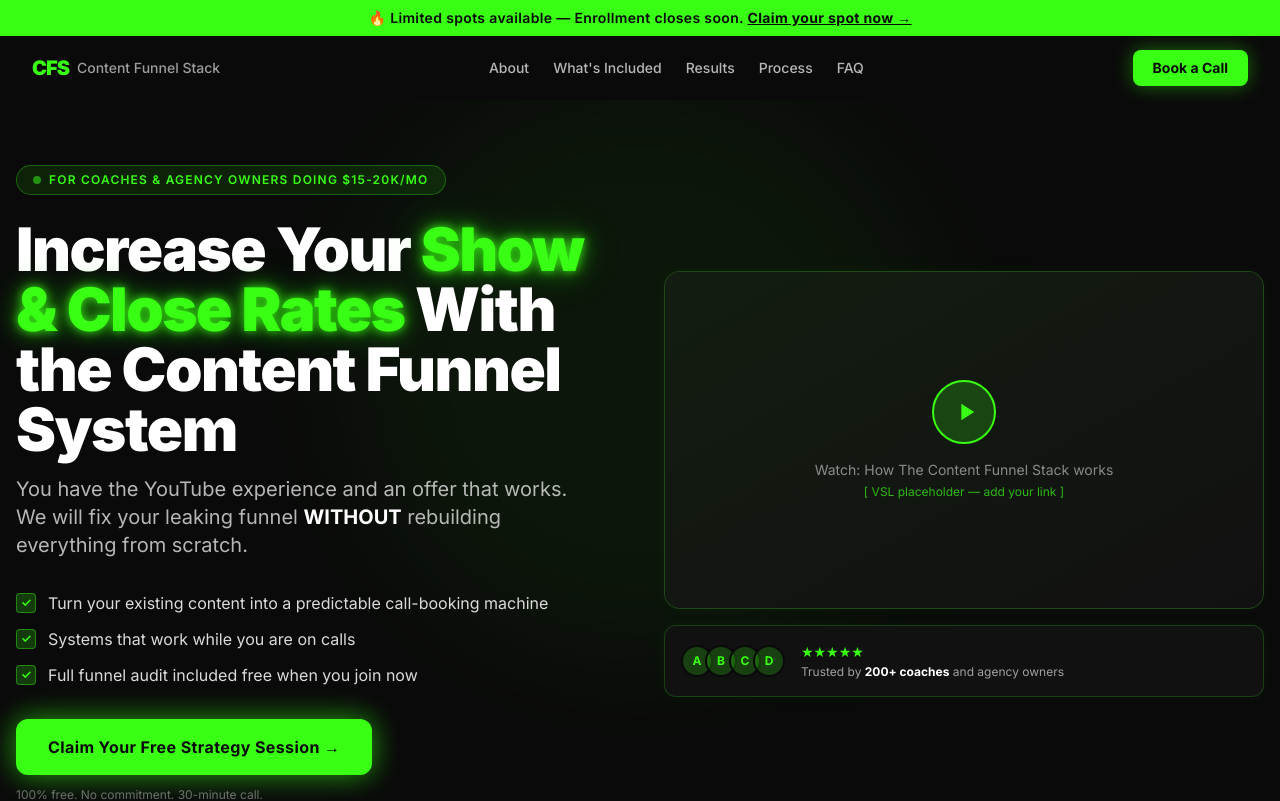
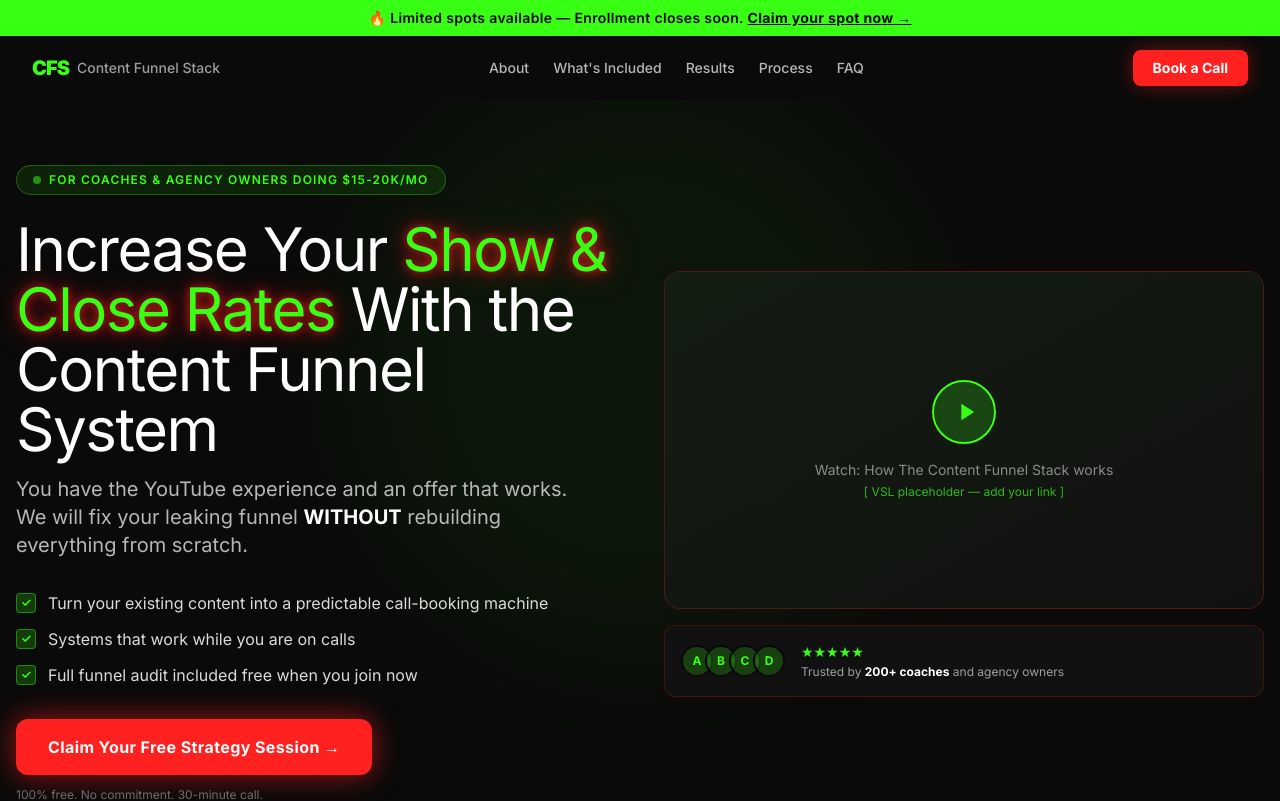
Before and after one commit to mikeyxanthony/content-funnel-stack, a Next.js app: page / in a window 1280 px wide. Shown: the top 801 px of the page. Built offline with nearby package versions, Linux system fonts and the light colour scheme.

Commit message:
feat: update typography (Inter Regular headings, Instrument Serif italic), red accent, ASCII background overlay

```diff
--- a/src/app/globals.css
+++ b/src/app/globals.css
@@ -8,22 +8,36 @@ body {
   background-color: #0A0A0A;
   color: #ffffff;
   font-family: Inter, system-ui, sans-serif;
-  background-image: linear-gradient(rgba(57,255,20,0.04) 1px, transparent 1px), linear-gradient(90deg, rgba(57,255,20,0.04) 1px, transparent 1px);
+  background-image: linear-gradient(rgba(255,32,32,0.03) 1px, transparent 1px), linear-gradient(90deg, rgba(255,32,32,0.03) 1px, transparent 1px);
   background-size: 40px 40px;
 }
+
+/* Heading typography — Inter Regular */
+h1, h2, h3, h4, h5, h6 {
+  font-family: 'Inter', system-ui, sans-serif;
+  font-weight: 400 !important;
+  letter-spacing: -0.01em;
+}
+
+/* Italic / highlighted text — Instrument Serif */
+em, i, .serif {
+  font-family: 'Instrument Serif', Georgia, serif;
+  font-style: italic;
+}
+
 ::-webkit-scrollbar { width: 6px; }
 ::-webkit-scrollbar-track { background: #0A0A0A; }
-::-webkit-scrollbar-thumb { background: #39FF14; border-radius: 3px; }
+::-webkit-scrollbar-thumb { background: #FF2020; border-radius: 3px; }
 
-.neon-glow { text-shadow: 0 0 10px rgba(57,255,20,0.8), 0 0 20px rgba(57,255,20,0.5), 0 0 40px rgba(57,255,20,0.3); }
-.neon-border { border: 1px solid rgba(57,255,20,0.2); box-shadow: 0 0 15px rgba(57,255,20,0.05); }
-.neon-btn { background: #39FF14; color: #0A0A0A; font-weight: 700; transition: all 0.2s; box-shadow: 0 0 20px rgba(57,255,20,0.4); display: inline-block; }
-.neon-btn:hover { background: #4fff2a; box-shadow: 0 0 30px rgba(57,255,20,0.6); transform: translateY(-1px); }
+.neon-glow { text-shadow: 0 0 10px rgba(255,32,32,0.8), 0 0 20px rgba(255,32,32,0.5), 0 0 40px rgba(255,32,32,0.3); }
+.neon-border { border: 1px solid rgba(255,32,32,0.2); box-shadow: 0 0 15px rgba(255,32,32,0.05); }
+.neon-btn { background: #FF2020; color: #ffffff; font-weight: 700; transition: all 0.2s; box-shadow: 0 0 20px rgba(255,32,32,0.4); display: inline-block; }
+.neon-btn:hover { background: #ff3d3d; box-shadow: 0 0 30px rgba(255,32,32,0.6); transform: translateY(-1px); }
 
 @keyframes fadeInUp { from { opacity: 0; transform: translateY(24px); } to { opacity: 1; transform: translateY(0); } }
 .animate-fade-in-up { animation: fadeInUp 0.6s ease-out forwards; }
 
-@keyframes pulse-glow { 0%, 100% { box-shadow: 0 0 20px rgba(57,255,20,0.4); } 50% { box-shadow: 0 0 40px rgba(57,255,20,0.7), 0 0 80px rgba(57,255,20,0.3); } }
+@keyframes pulse-glow { 0%, 100% { box-shadow: 0 0 20px rgba(255,32,32,0.4); } 50% { box-shadow: 0 0 40px rgba(255,32,32,0.7), 0 0 80px rgba(255,32,32,0.3); } }
 .pulse-glow { animation: pulse-glow 2.5s ease-in-out infinite; }
 
 @keyframes marquee { 0% { transform: translateX(0); } 100% { transform: translateX(-50%); } }
--- a/src/app/layout.tsx
+++ b/src/app/layout.tsx
@@ -1,5 +1,6 @@
 import type { Metadata } from "next";
 import "./globals.css";
+import AsciiBackground from "@/components/AsciiBackground";
 
 export const metadata: Metadata = {
   title: "The Content Funnel Stack | Increase Your Show & Close Rates",
@@ -12,9 +13,17 @@ export default function RootLayout({ children }: { children: React.ReactNode })
       <head>
         <link rel="preconnect" href="https://fonts.googleapis.com" />
         <link rel="preconnect" href="https://fonts.gstatic.com" crossOrigin="anonymous" />
-        <link href="https://fonts.googleapis.com/css2?family=Inter:wght@400;500;600;700;800;900&display=swap" rel="stylesheet" />
+        <link
+          href="https://fonts.googleapis.com/css2?family=Inter:wght@400;500;600;700;800;900&family=Instrument+Serif:ital@0;1&display=swap"
+          rel="stylesheet"
+        />
       </head>
-      <body className="antialiased bg-[#0A0A0A] text-white">{children}</body>
+      <body className="antialiased bg-[#0A0A0A] text-white">
+        <AsciiBackground />
+        <div className="relative" style={{ zIndex: 1 }}>
+          {children}
+        </div>
+      </body>
     </html>
   );
 }
--- /dev/null
+++ b/src/components/AsciiBackground.tsx
@@ -0,0 +1,31 @@
+const CHARS = "01 /\\ <> {} [] ~~ ** .. ?? @# $& 10 \\/ >< ][ !. ";
+const ROW = CHARS.repeat(18);
+const ROWS = Array.from({ length: 55 }, () => ROW);
+
+export default function AsciiBackground() {
+  return (
+    <div
+      aria-hidden="true"
+      className="fixed inset-0 overflow-hidden pointer-events-none select-none"
+      style={{ zIndex: 0 }}
+    >
+      <pre
+        style={{
+          fontFamily: "monospace",
+          fontSize: "10px",
+          lineHeight: "1.8",
+          letterSpacing: "0.04em",
+          color: "rgba(255,255,255,0.028)",
+          whiteSpace: "pre-wrap",
+          wordBreak: "break-all",
+          width: "100%",
+          height: "100%",
+          overflow: "hidden",
+          padding: "6px",
+        }}
+      >
+        {ROWS.join("\n")}
+      </pre>
+    </div>
+  );
+}
--- a/tailwind.config.ts
+++ b/tailwind.config.ts
@@ -9,12 +9,13 @@ const config: Config = {
     extend: {
       colors: {
         background: "#0A0A0A",
-        "neon-green": "#39FF14",
+        accent: "#FF2020",
         surface: "#111111",
         "surface-2": "#1A1A1A",
       },
       fontFamily: {
         sans: ["Inter", "system-ui", "sans-serif"],
+        serif: ["Instrument Serif", "Georgia", "serif"],
       },
     },
   },
```
